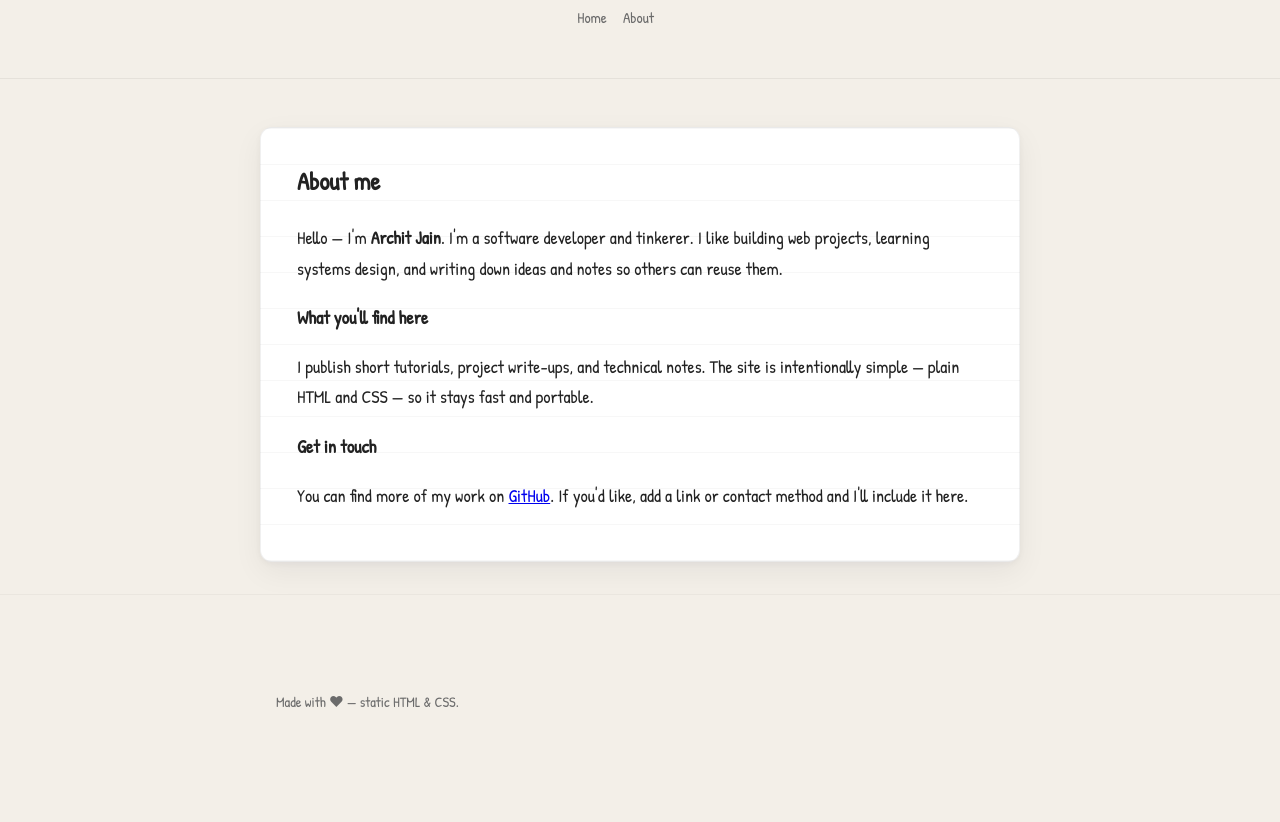
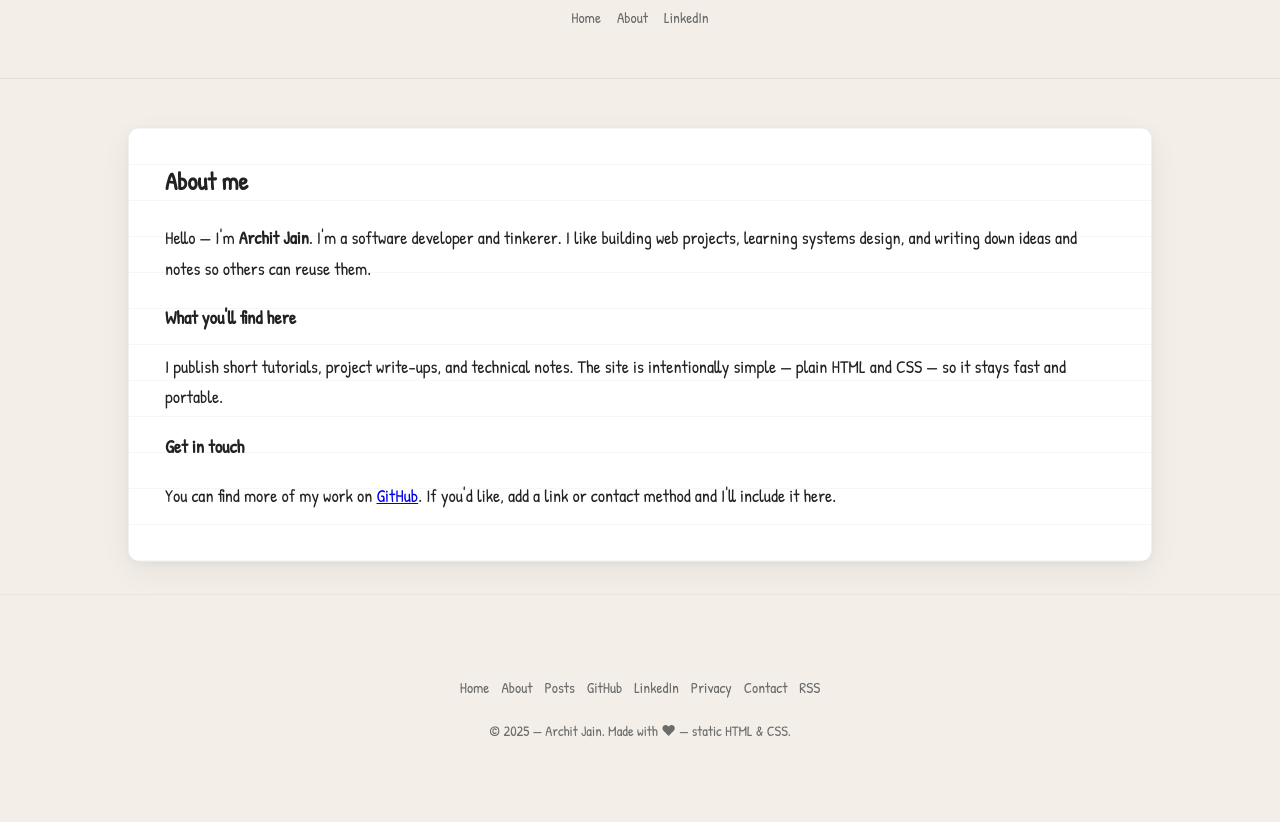
Before and after one commit to archit1jain/archit1jain.github.io, a plain HTML site: page about.html in a window 1280 px wide. Shown: the part 135-957 px from the top of the page. Before the commit the page ends 928 px from the top, so only its background shows below. Drawn offline with Linux system fonts and the light colour scheme.

Commit message:
Made post section bigger

```diff
--- a/about.html
+++ b/about.html
@@ -13,6 +13,7 @@
       <nav class="site-nav">
         <a href="/">Home</a>
         <a href="/about.html">About</a>
+        <a href="https://www.linkedin.com/in/archit1jain" target="_blank" rel="noopener">LinkedIn</a>
       </nav>
     </div>
   </header>
@@ -32,7 +33,17 @@
 
   <footer class="site-footer">
     <div class="container">
-      <p>Made with ♥ — static HTML & CSS.</p>
+      <nav class="footer-links">
+        <a href="/">Home</a>
+        <a href="/about.html">About</a>
+        <a href="/posts/post1.html">Posts</a>
+        <a href="https://github.com/archit1jain" target="_blank" rel="noopener">GitHub</a>
+        <a href="https://www.linkedin.com/in/archit1jain" target="_blank" rel="noopener">LinkedIn</a>
+        <a href="#">Privacy</a>
+        <a href="#">Contact</a>
+        <a href="#">RSS</a>
+      </nav>
+      <p style="margin-top:0.6rem;">© 2025 — Archit Jain. Made with ♥ — static HTML &amp; CSS.</p>
     </div>
   </footer>
 </body>
--- a/assets/style.css
+++ b/assets/style.css
@@ -69,6 +69,18 @@ article h3{font-size:1.15rem}
 
 .site-footer{border-top:1px solid rgba(0,0,0,0.04);margin-top:2rem;padding:1rem 0;color:var(--muted);font-size:0.9rem}
 
+/* Make the main paper take up more horizontal space on larger screens */
+main.container.paper{max-width:80vw}
+@media (max-width:919px){
+  main.container.paper{max-width:95%}
+}
+
+/* Footer link styles */
+.site-footer .container{display:flex;flex-direction:column;align-items:center;gap:0.5rem}
+.site-footer .footer-links{display:flex;flex-wrap:wrap;gap:0.75rem;justify-content:center}
+.site-footer .footer-links a{color:var(--muted);text-decoration:none;font-size:0.95rem}
+.site-footer .footer-links a:hover{color:var(--accent)}
+
 code{background:#fbfbfb;padding:0.15rem 0.35rem;border-radius:4px;font-family:ui-monospace,Menlo,monospace;font-size:0.95em}
 
 @media (min-width:920px){
```
Also changed, not shown: index.html (+12 -1 lines), posts/post1.html (+12 -1 lines).
